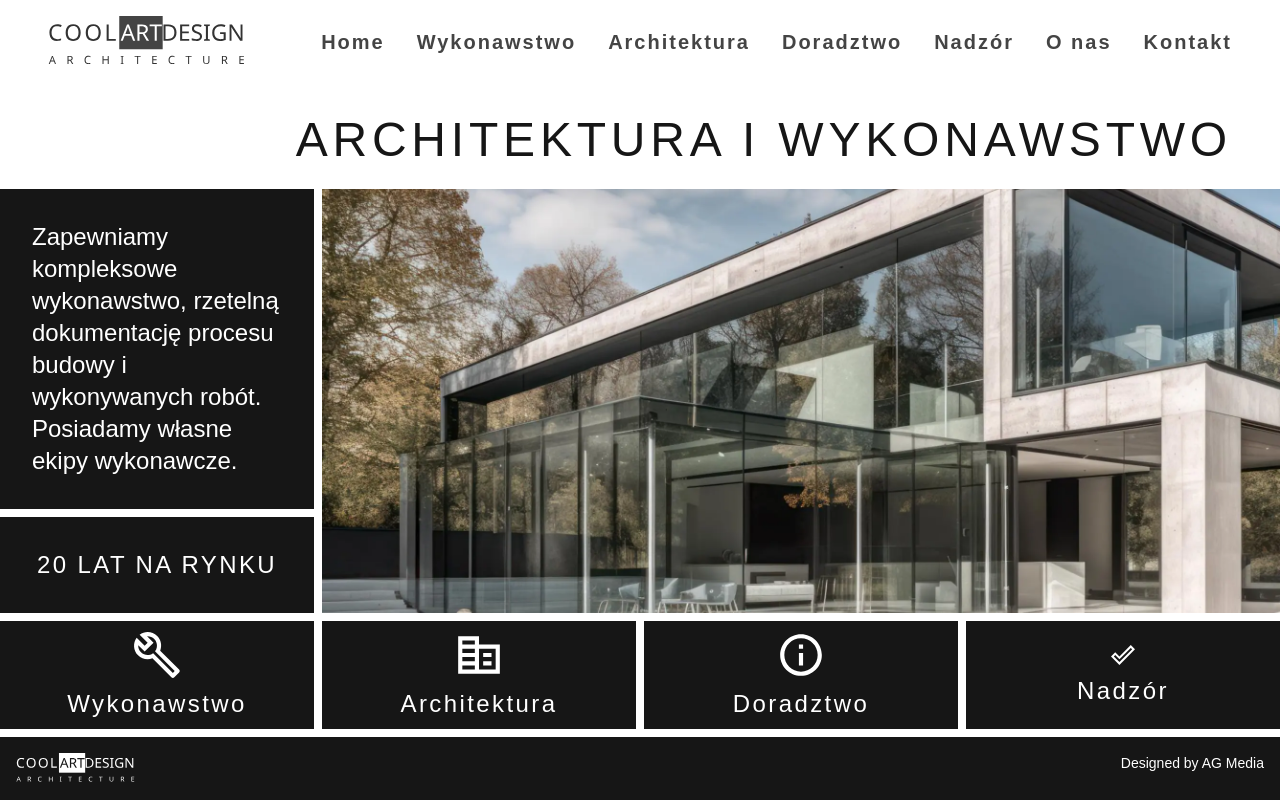
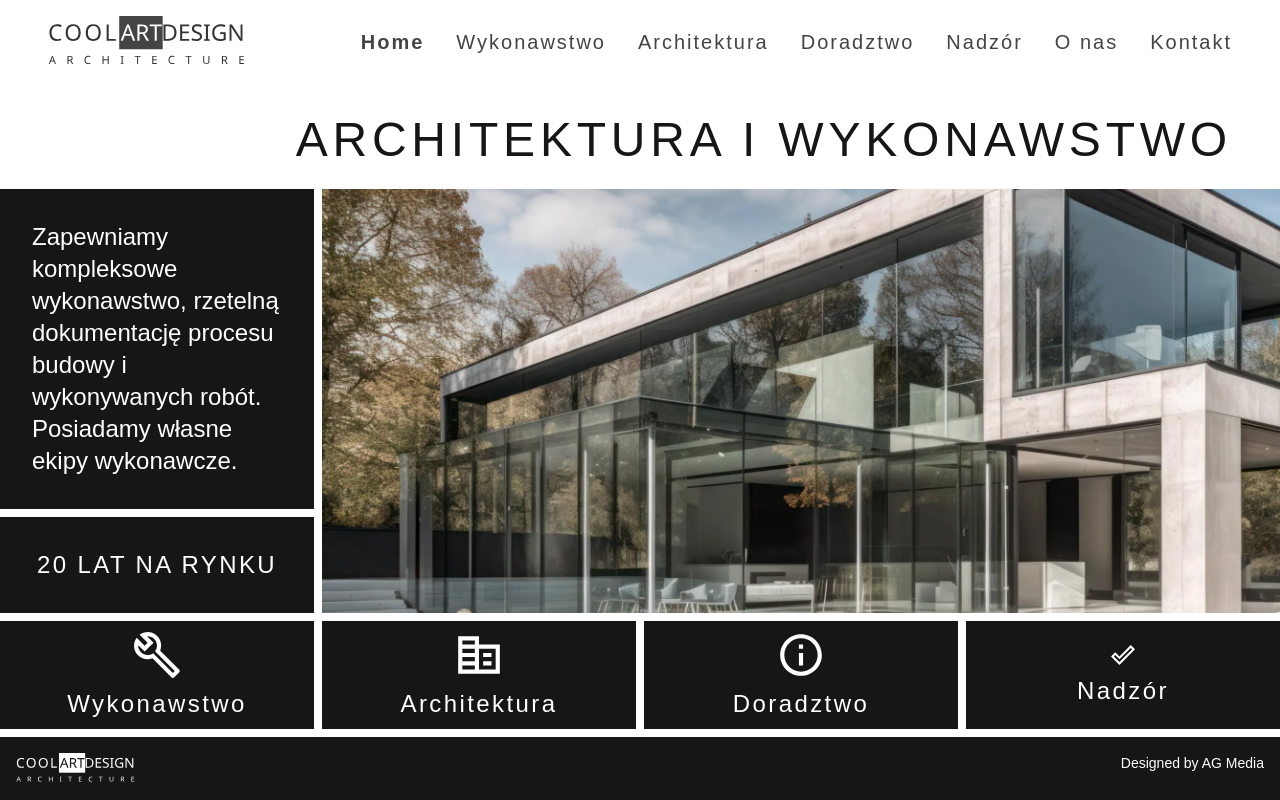
Before and after one commit to BeataGonera/coolartdesign-v2.0, a Next.js app: page / in a window 1280 px wide. Built offline with nearby package versions, Linux system fonts and the light colour scheme; a web font is replaced by a local one.

Commit message:
navlinks

```diff
--- a/src/app/globals.css
+++ b/src/app/globals.css
@@ -9,6 +9,10 @@
 
 .menu-link.active::after {
   width: 100%;
+}
+
+.active {
+  font-weight: bold;
 }
 
 /* .menu-link:after {
--- a/src/ui/organisms/Navbar.tsx
+++ b/src/ui/organisms/Navbar.tsx
@@ -8,7 +8,7 @@ const Navbar = () => {
         <div className="w-1/6">
           <Logo />
         </div>
-        <ul className="flex gap-4 xl:gap-8 text-dark-primary font-bold text-lg xl:text-xl tracking-widest menu-list">
+        <ul className="flex gap-4 xl:gap-8 text-dark-primary font-normal text-lg xl:text-xl tracking-widest menu-list">
           <Navlink path="/" linkName="Home" />
           <Navlink path="/wykonawstwo" linkName="Wykonawstwo" />
           <Navlink path="/architektura" linkName="Architektura" />
```
